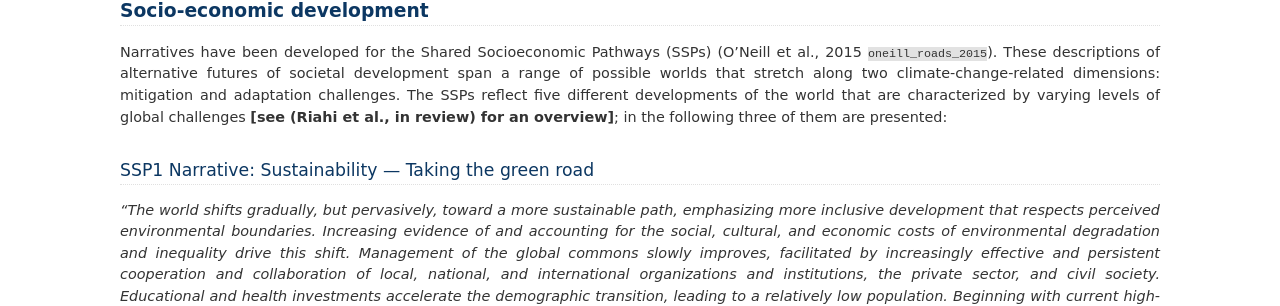
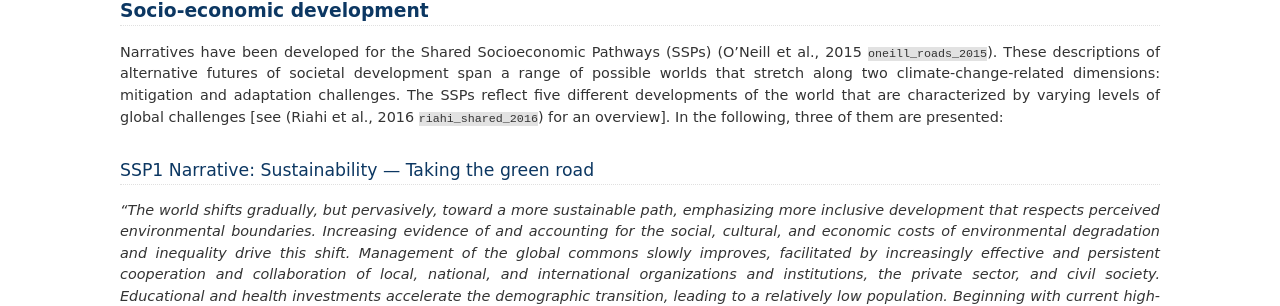
Before and after one commit to iiasa/message_doc, a Sphinx documentation site: the page built from source/message_globiom/socio_econ/index.rst, in a window 1280 px wide. Shown: the part 137-443 px from the top of the page. Built offline with Sphinx 7.4.7, drawn with Linux system fonts in a browser that asks for light colours; pages that are not in the unit, such as notebooks, are missing from menus; cross-references to code outside the pages are shown as plain code.

Commit message:
Update index.rst

```diff
--- a/source/message_globiom/socio_econ/index.rst
+++ b/source/message_globiom/socio_econ/index.rst
@@ -1,7 +1,7 @@
 Socio-economic development
 ===========================
 
-Narratives have been developed for the Shared Socioeconomic Pathways (SSPs) (O’Neill et al., 2015 :cite:`oneill_roads_2015`). These descriptions of alternative futures of societal development span a range of possible worlds that stretch along two climate-change-related dimensions: mitigation and adaptation challenges. The SSPs reflect five different developments of the world that are characterized by varying levels of global challenges **[see (Riahi et al., in review) for an overview]**; in the following three of them are presented:
+Narratives have been developed for the Shared Socioeconomic Pathways (SSPs) (O’Neill et al., 2015 :cite:`oneill_roads_2015`). These descriptions of alternative futures of societal development span a range of possible worlds that stretch along two climate-change-related dimensions: mitigation and adaptation challenges. The SSPs reflect five different developments of the world that are characterized by varying levels of global challenges [see (Riahi et al., 2016 :cite:`riahi_shared_2016`) for an overview]. In the following, three of them are presented:
 
 SSP1 Narrative: Sustainability — Taking the green road
 ----------------------------------------------------
```
